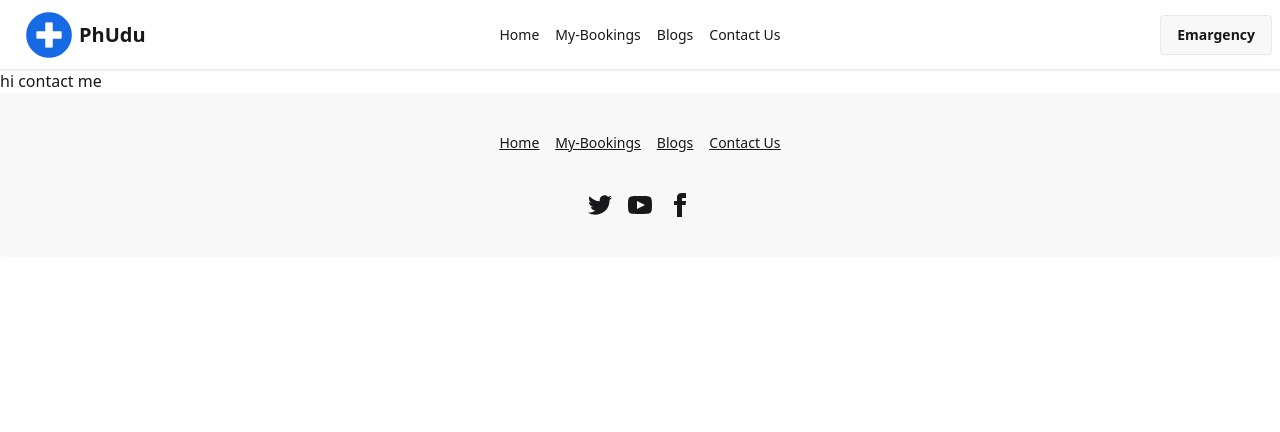
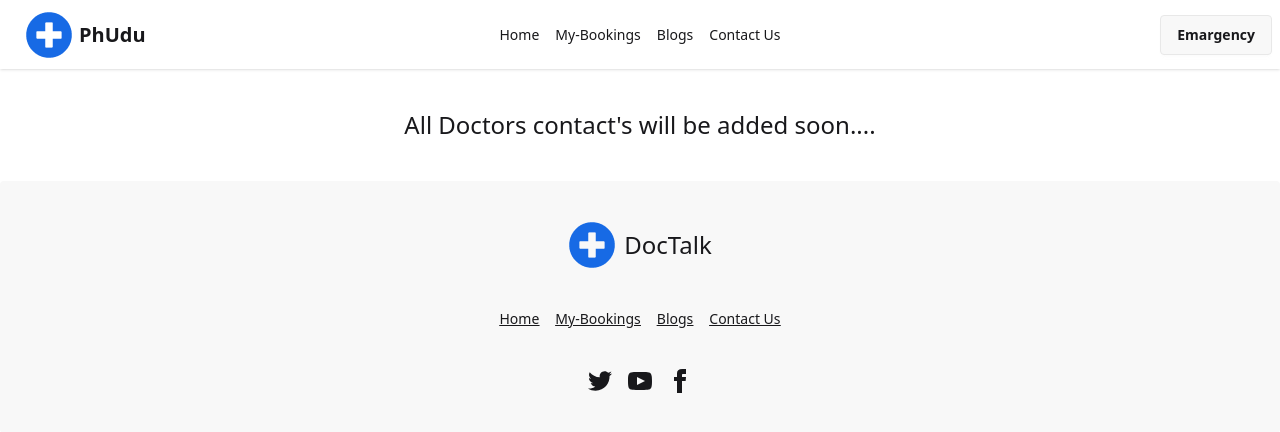
Before and after one commit to Mariam091990/Doctor-Appointment-Platform, a React (Vite) app: page /contactUs in a window 1280 px wide. Shown: the top 432 px of the page. Built offline with nearby package versions, Linux system fonts and the light colour scheme.

Commit message:
Developed a react-based doctor appointment platform

```diff
--- a/src/components/Banner/Banner.jsx
+++ b/src/components/Banner/Banner.jsx
@@ -6,10 +6,10 @@ import banner1 from '../../assets/C001-assets/banner-img-1.png'
 const Banner = () => {
     return (
         <div className=''>
-            <div className='mb-5'><p className='text-3xl text-center bold'>Lorem ipsum dolor sit amet consectetur, adipisicing elit. Sapiente, dolorum </p>
+            <div className='mb-5'><p className='text-3xl text-center bold'>Dependable Care, Backed by Trusted Professionals. </p>
             <br />
 
-            <p className='text-sm text-center'>Lorem ipsum dolor sit amet consectetur adipisicing elit. Doloribus adipisci, laboriosam inventore officia totam officiis dicta soluta! Nesciunt, commodi ipsum.</p></div>
+            <p className='text-sm text-center'>Our platform connects you with verified, experienced doctors across various specialties — all at your convenience. Whether it's a routine checkup or urgent consultation, book appointments in minutes and receive quality care you can trust.</p></div>
 <div className='mb-5 text-center'>
 <input type="text" placeholder="Search any Doctor" className="input" />
 <button className='btn btn-ghost ml-4 rounded-full'> Search Now</button>
--- a/src/components/Footer/Footer.jsx
+++ b/src/components/Footer/Footer.jsx
@@ -1,10 +1,17 @@
 import React from 'react';
 import { Link } from 'react-router';
+import logo from '../../assets/C001-assets/logo.png'
 
 const Footer = () => {
     return (
         <div>
+
+
            <footer className="footer footer-horizontal footer-center bg-base-200 text-base-content rounded p-10">
+           <div className='flex'> <img src={logo} alt="logo" />
+           <p className='text-2xl'> DocTalk</p>
+           </div>
+
   <nav className="grid grid-flow-col gap-4 underline">
     <Link to='/'><a className="link link-hover">Home</a></Link>
     <Link to='/my-bookings'><a className="link link-hover">My-Bookings</a></Link>
--- a/src/pages/ContactUs/ContactUs.jsx
+++ b/src/pages/ContactUs/ContactUs.jsx
@@ -3,7 +3,7 @@ import React from 'react';
 const ContactUs = () => {
     return (
         <div>
-            <h1>hi contact me</h1>
+            <h1 className='text-2xl text-center m-10'> All Doctors contact's will be added soon....</h1>
         </div>
     );
 };
--- a/src/pages/DoctorDetails/DoctorDetails.jsx
+++ b/src/pages/DoctorDetails/DoctorDetails.jsx
@@ -19,7 +19,7 @@ const DoctorDetails = () => {
         <div className=''>
         <div className='border rounded-2xl text-center mt-10 p-5 mb-6'>
             <h1 className='text-2xl'>Doctor's Profile Details</h1>
-            <p className='text-xs'>Lorem ipsum dolor sit, amet consectetur adipisicing elit. Quo doloribus vitae iusto adipisci. Debitis perspiciatis delectus dolore soluta. Harum, dicta?</p>
+            <p className='text-xs'>Book doctor Appointment with  <span className='text-2xl text-blue-700'>{ singleDoctor?.name}</span> in our hospital</p>
         </div>
          <div className='flex gap-6'>
             <div><img src={singleDoctor?.image} alt="" /></div>
--- a/src/pages/Doctors/Doctors.jsx
+++ b/src/pages/Doctors/Doctors.jsx
@@ -13,7 +13,7 @@ console.log(data);
     return (
         <div>
              <h1 className='text-3xl bold text-center'>Our Best Doctors</h1>
-             <p className='text-sm text-center mb-10'>Lorem ipsum dolor sit amet consectetur adipisicing elit. Iure sint ex aut, perferendis pariatur quam voluptates laboriosam voluptatem. Modi, nulla.</p>
+             <p className='text-sm text-center mb-10'>Our platform connects you with verified, experienced doctors across various specialties — all at your convenience. Whether it's a routine checkup or urgent consultation, book appointments in minutes and receive quality care you can trust.</p>
 
 
 
--- a/src/utility/addToDB.js
+++ b/src/utility/addToDB.js
@@ -41,8 +41,10 @@ const remainingData = storedData.filter(number => {
     const match = number.trim() !== registrationNumber.trim();
     console.log(`Comparing "${number}" to "${registrationNumber}" → keep: ${match}`);
     return match;
+
   });
 console.log("After Remove:", remainingData);
+ alert ("canceled appointment")
  const cartStringify = JSON.stringify (remainingData)
  console.log(cartStringify);
  localStorage.setItem("bookingList", cartStringify)
```
Also changed, not shown: 1 other file (tests, documents, lock files or other folders).
